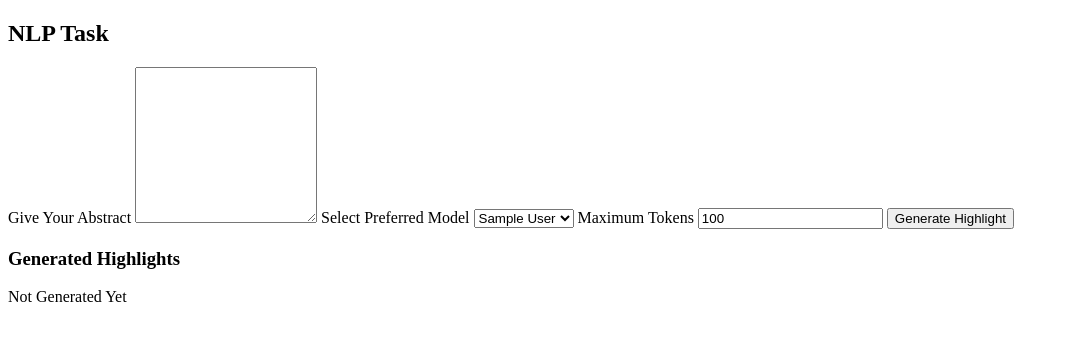
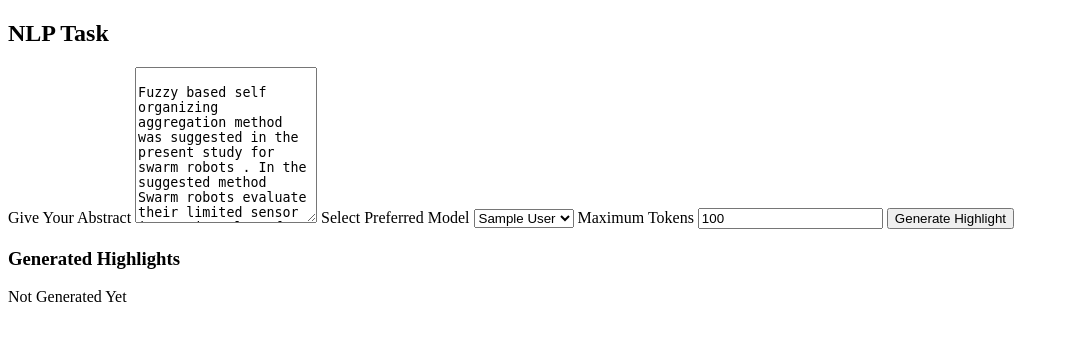
Before and after one commit to tohidarehman/HighlightsGeneration-MixSub, a Python web app: template templates/application.html in a window 1280 px wide. Shown: the top 341 px of the page, without its empty margins (0-1069 px from the left). Run offline with Jinja, Linux system fonts and the light colour scheme; the template is opened without the code that fills it: most values are stand-ins (such as "Sample title", 1, 10 or a date in 2020).

Commit message:
Update application.html

```diff
--- a/templates/application.html
+++ b/templates/application.html
@@ -19,7 +19,9 @@
                     title="Paper Content"
                     minlength="1"
                     required
-                ></textarea>
+                >
+                    Fuzzy based self organizing aggregation method was suggested in the present study for swarm robots . In the suggested method Swarm robots evaluate their limited sensor input via rules of fuzzy logic and display aggregation behavior with the suggested aggregation method . In the meantime swarm robots also have the ability to escape the obstacles in a bounded arena with this method . Swarm robots perceive the neighboring robots with this method make individual decisions and display aggregation behaviors . Different from the traditional self organizing aggregation methods the suggested approach utilizes fuzzy logic controllers to evaluate limited sensor data . Systematic experiments were applied on different number of swarm robots with different detection areas in arenas of different sizes . Moreover noise was applied on the sensor inputs for examining the performance of the fuzzy logic based self organizing aggregation method . The scalability and flexibility of the self organizing aggregation behaviors of swarm robots were evaluated by way of systematic experiments . The swarm robots displayed aggregation behavior during the systematic experiments applied despite the changes in the number of robots and detection distances .
+                </textarea>
 
                 <label for="PreferredModel">Select Preferred Model</label>
                 <select name="PreferredModel" id="PreferredModel" required>
```
